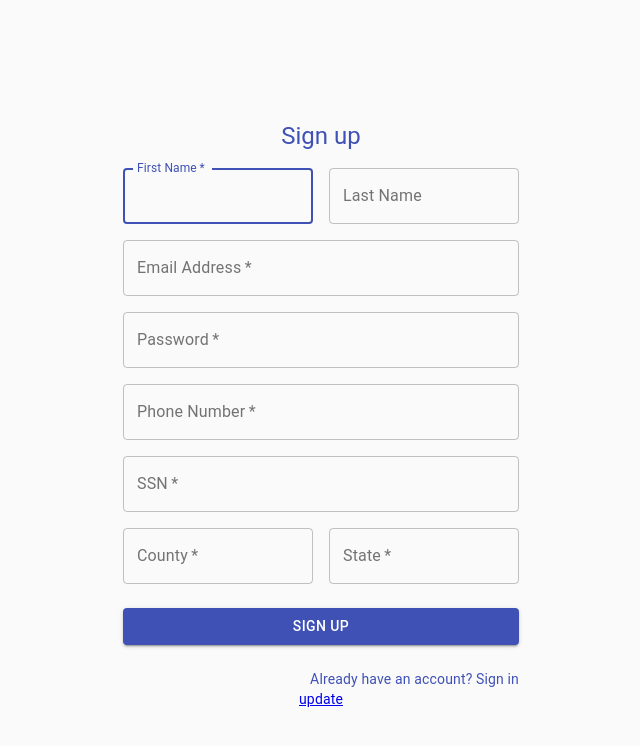
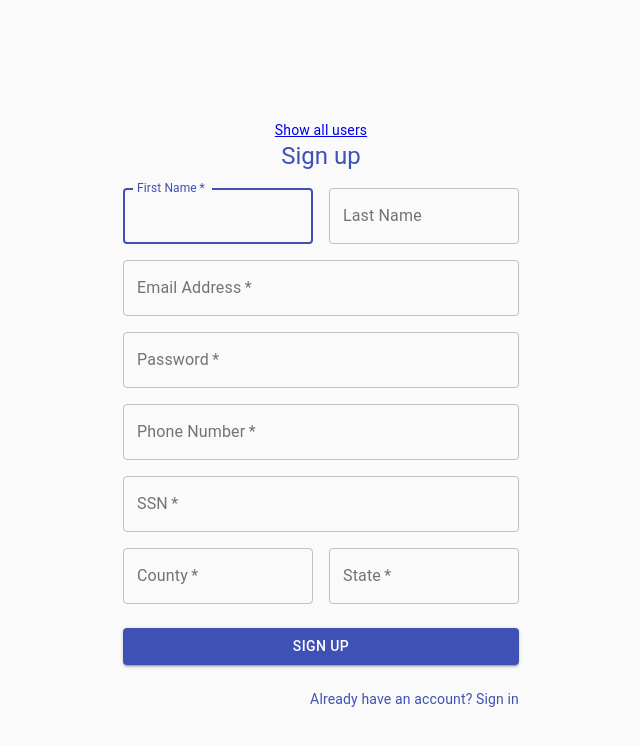
Before and after one commit to CS480UIC/cs480---course-project-covid19_vaccination, a React (Create React App) app in the folder covid_vaccination_ui/: page /signUp in a window 1280 px wide. Shown: the top 746 px of the page, without its empty margins (319-959 px from the left). Built offline with nearby package versions, Linux system fonts and the light colour scheme.

Commit message:
Changing link position and text

```diff
--- a/covid_vaccination_ui/src/components/Login/signup.js
+++ b/covid_vaccination_ui/src/components/Login/signup.js
@@ -48,6 +48,7 @@ export default function SignUp() {
       <Container component="main" maxWidth="xs">
         <CssBaseline />
         <div className={classes.paper}>
+        <NavLink to="/update_user"> Show all users </NavLink>
         <Typography color='primary' display='block' component="h1" variant="h5">
             Sign up
           </Typography>
@@ -173,7 +174,7 @@ export default function SignUp() {
               </Grid>
             </Grid>
           </form>
-          <NavLink to="/update_user"> update </NavLink>
+
         </div>
       </Container>
     );
```
